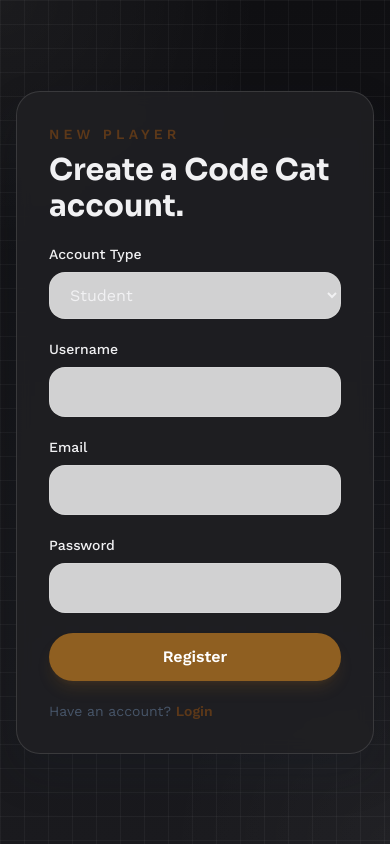
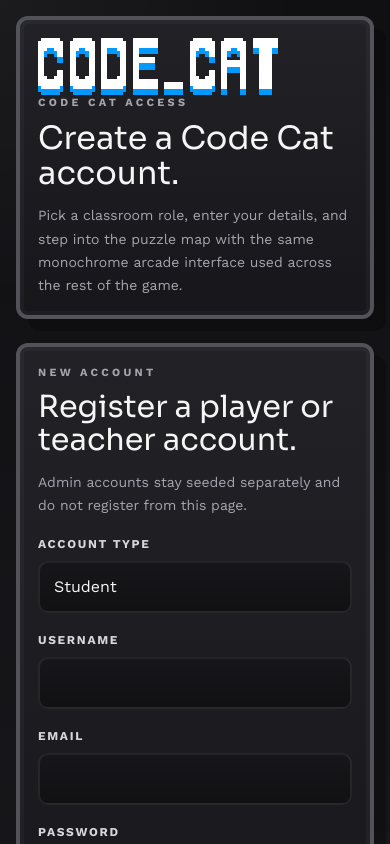
Before and after one commit to clintoy18/Code-Cat, a React (Vite) app in the folder apps/web/: page /register in a window 390 px wide. Shown: the top 844 px of the page. Built offline with nearby package versions, Linux system fonts and the light colour scheme; no server answers.

Commit message:
Recreate auth UI improvements

```diff
--- a/apps/web/src/features/auth/pages/LoginPage.tsx
+++ b/apps/web/src/features/auth/pages/LoginPage.tsx
@@ -8,6 +8,7 @@ import { Button } from '@/components/ui';
 import { api } from '@/lib/api';
 import { loginFormSchema, type LoginFormValues } from '@/lib/validators/auth';
 import { useAuth } from '@/hooks/useAuth';
+import codeCatLogo from '@/assets/codecat-logo.png';
 
 const destinationByRole: Record<Role, string> = {
   [Role.STUDENT]: '/',
@@ -53,44 +54,53 @@ export const LoginPage = () => {
   };
 
   return (
-    <div className="mx-auto flex min-h-screen max-w-md items-center px-4">
-      <form className="glass-panel w-full space-y-5 p-8" onSubmit={handleSubmit(onSubmit)}>
-        <div>
-          <p className="text-sm font-semibold uppercase tracking-[0.3em] text-brand-700">Player Login</p>
-          <h1 className="mt-2 font-display text-3xl font-bold">Start the next puzzle run.</h1>
-          <p className="mt-2 text-sm text-slate-600">Students play, teachers monitor progress, admins manage the platform.</p>
-        </div>
+    <div className="auth-shell">
+      <div className="auth-shell__panel">
+        <section className="auth-shell__hero">
+          <img src={codeCatLogo} alt="Code Cat" className="auth-shell__logo" />
+          <p className="auth-shell__eyebrow">Code Cat Access</p>
+          <h1 className="auth-shell__title">Start the next puzzle run.</h1>
+          <p className="auth-shell__copy">
+            Students solve rooms, teachers monitor progress, and admins manage the curriculum through the same
+            monochrome arcade system.
+          </p>
+        </section>
+
+        <form className="auth-card" onSubmit={handleSubmit(onSubmit)}>
+          <div className="auth-card__header">
+            <p className="auth-card__eyebrow">Player Login</p>
+            <h2 className="auth-card__title">Sign in to continue.</h2>
+            <p className="auth-card__body">Use your school account to resume the current mission.</p>
+          </div>
         {submissionError ? (
-          <div className="rounded-2xl border border-red-200 bg-red-50 px-4 py-3 text-sm text-red-700">
-            {submissionError}
-          </div>
+          <div className="auth-alert auth-alert--error">{submissionError}</div>
         ) : null}
-        <label className="block">
-          <span className="mb-2 block text-sm font-medium">Email</span>
-          <input
-            {...register('email')}
-            className="w-full rounded-2xl border border-[var(--color-line)] bg-white/80 px-4 py-3 outline-none focus:border-brand-400"
-          />
-          {errors.email ? <span className="mt-1 block text-sm text-red-600">{errors.email.message}</span> : null}
+        <label className="auth-field">
+          <span className="auth-field__label">Email</span>
+          <input {...register('email')} className="auth-field__input" autoComplete="email" />
+          {errors.email ? <span className="auth-field__error">{errors.email.message}</span> : null}
         </label>
-        <label className="block">
-          <span className="mb-2 block text-sm font-medium">Password</span>
+        <label className="auth-field">
+          <span className="auth-field__label">Password</span>
           <input
             type="password"
             {...register('password')}
-            className="w-full rounded-2xl border border-[var(--color-line)] bg-white/80 px-4 py-3 outline-none focus:border-brand-400"
+            className="auth-field__input"
+            autoComplete="current-password"
           />
-          {errors.password ? (
-            <span className="mt-1 block text-sm text-red-600">{errors.password.message}</span>
-          ) : null}
+          {errors.password ? <span className="auth-field__error">{errors.password.message}</span> : null}
         </label>
-        <Button type="submit" className="w-full" size="lg" isLoading={isSubmitting}>
+        <Button type="submit" className="pixel-button auth-card__submit w-full" size="lg" isLoading={isSubmitting}>
           Continue
         </Button>
-        <p className="text-sm text-slate-600">
-          Need an account? <Link to="/register" className="font-semibold text-brand-700">Register</Link>
+        <p className="auth-card__footer">
+          Need an account?{' '}
+          <Link to="/register" className="auth-card__link">
+            Register
+          </Link>
         </p>
-      </form>
+        </form>
+      </div>
     </div>
   );
 };
--- a/apps/web/src/features/auth/pages/RegisterPage.tsx
+++ b/apps/web/src/features/auth/pages/RegisterPage.tsx
@@ -8,6 +8,7 @@ import { Button } from '@/components/ui';
 import { api } from '@/lib/api';
 import { registerFormSchema, type RegisterFormValues } from '@/lib/validators/auth';
 import { useAuth } from '@/hooks/useAuth';
+import codeCatLogo from '@/assets/codecat-logo.png';
 
 const destinationByRole: Record<Role, string> = {
   [Role.STUDENT]: '/',
@@ -50,63 +51,65 @@ export const RegisterPage = () => {
   };
 
   return (
-    <div className="mx-auto flex min-h-screen max-w-md items-center px-4">
-      <form className="glass-panel w-full space-y-5 p-8" onSubmit={handleSubmit(onSubmit)}>
-        <div>
-          <p className="text-sm font-semibold uppercase tracking-[0.3em] text-brand-700">New Player</p>
-          <h1 className="mt-2 font-display text-3xl font-bold">Create a Code Cat account.</h1>
-        </div>
+    <div className="auth-shell">
+      <div className="auth-shell__panel">
+        <section className="auth-shell__hero">
+          <img src={codeCatLogo} alt="Code Cat" className="auth-shell__logo" />
+          <p className="auth-shell__eyebrow">Code Cat Access</p>
+          <h1 className="auth-shell__title">Create a Code Cat account.</h1>
+          <p className="auth-shell__copy">
+            Pick a classroom role, enter your details, and step into the puzzle map with the same monochrome arcade
+            interface used across the rest of the game.
+          </p>
+        </section>
+
+        <form className="auth-card" onSubmit={handleSubmit(onSubmit)}>
+          <div className="auth-card__header">
+            <p className="auth-card__eyebrow">New Account</p>
+            <h2 className="auth-card__title">Register a player or teacher account.</h2>
+            <p className="auth-card__body">Admin accounts stay seeded separately and do not register from this page.</p>
+          </div>
         {submissionError ? (
-          <div className="rounded-2xl border border-red-200 bg-red-50 px-4 py-3 text-sm text-red-700">
-            {submissionError}
-          </div>
+          <div className="auth-alert auth-alert--error">{submissionError}</div>
         ) : null}
-        <label className="block">
-          <span className="mb-2 block text-sm font-medium">Account Type</span>
-          <select
-            {...register('role')}
-            className="w-full rounded-2xl border border-[var(--color-line)] bg-white/80 px-4 py-3 outline-none focus:border-brand-400"
-          >
+        <label className="auth-field">
+          <span className="auth-field__label">Account Type</span>
+          <select {...register('role')} className="auth-field__input">
             <option value={Role.STUDENT}>Student</option>
             <option value={Role.TEACHER}>Teacher</option>
           </select>
         </label>
-        <label className="block">
-          <span className="mb-2 block text-sm font-medium">Username</span>
-          <input
-            {...register('username')}
-            className="w-full rounded-2xl border border-[var(--color-line)] bg-white/80 px-4 py-3 outline-none focus:border-brand-400"
-          />
-          {errors.username ? (
-            <span className="mt-1 block text-sm text-red-600">{errors.username.message}</span>
-          ) : null}
+        <label className="auth-field">
+          <span className="auth-field__label">Username</span>
+          <input {...register('username')} className="auth-field__input" autoComplete="username" />
+          {errors.username ? <span className="auth-field__error">{errors.username.message}</span> : null}
         </label>
-        <label className="block">
-          <span className="mb-2 block text-sm font-medium">Email</span>
-          <input
-            {...register('email')}
-            className="w-full rounded-2xl border border-[var(--color-line)] bg-white/80 px-4 py-3 outline-none focus:border-brand-400"
-          />
-          {errors.email ? <span className="mt-1 block text-sm text-red-600">{errors.email.message}</span> : null}
+        <label className="auth-field">
+          <span className="auth-field__label">Email</span>
+          <input {...register('email')} className="auth-field__input" autoComplete="email" />
+          {errors.email ? <span className="auth-field__error">{errors.email.message}</span> : null}
         </label>
-        <label className="block">
-          <span className="mb-2 block text-sm font-medium">Password</span>
+        <label className="auth-field">
+          <span className="auth-field__label">Password</span>
           <input
             type="password"
             {...register('password')}
-            className="w-full rounded-2xl border border-[var(--color-line)] bg-white/80 px-4 py-3 outline-none focus:border-brand-400"
+            className="auth-field__input"
+            autoComplete="new-password"
           />
-          {errors.password ? (
-            <span className="mt-1 block text-sm text-red-600">{errors.password.message}</span>
-          ) : null}
+          {errors.password ? <span className="auth-field__error">{errors.password.message}</span> : null}
         </label>
-        <Button type="submit" className="w-full" size="lg" isLoading={isSubmitting}>
+        <Button type="submit" className="pixel-button auth-card__submit w-full" size="lg" isLoading={isSubmitting}>
           Register
         </Button>
-        <p className="text-sm text-slate-600">
-          Have an account? <Link to="/login" className="font-semibold text-brand-700">Login</Link>
+        <p className="auth-card__footer">
+          Have an account?{' '}
+          <Link to="/login" className="auth-card__link">
+            Login
+          </Link>
         </p>
-      </form>
+        </form>
+      </div>
     </div>
   );
 };
--- a/apps/web/src/styles/index.css
+++ b/apps/web/src/styles/index.css
@@ -93,6 +93,178 @@ body {
     position: relative;
   }
 
+  .auth-shell {
+    min-height: 100vh;
+    padding: 24px;
+    display: grid;
+    place-items: center;
+    background:
+      radial-gradient(circle at top left, rgba(255, 255, 255, 0.05), transparent 26%),
+      radial-gradient(circle at bottom right, rgba(255, 255, 255, 0.04), transparent 22%),
+      linear-gradient(180deg, #101013 0%, #18181c 100%);
+  }
+
+  .auth-shell__panel {
+    width: min(1080px, 100%);
+    display: grid;
+    grid-template-columns: minmax(0, 1fr) minmax(360px, 440px);
+    gap: 24px;
+    align-items: stretch;
+  }
+
+  .auth-shell__hero,
+  .auth-card {
+    border-radius: 12px;
+    border: 4px solid rgba(94, 94, 102, 0.82);
+    background:
+      linear-gradient(180deg, rgba(34, 34, 39, 0.98), rgba(24, 24, 28, 0.96)),
+      linear-gradient(90deg, rgba(255, 255, 255, 0.04), rgba(255, 255, 255, 0));
+    box-shadow:
+      0 0 0 4px rgba(255, 255, 255, 0.03) inset,
+      12px 12px 0 rgba(0, 0, 0, 0.26);
+  }
+
+  .auth-shell__hero {
+    padding: 32px;
+    display: flex;
+    flex-direction: column;
+    justify-content: center;
+    min-height: 580px;
+  }
+
+  .auth-shell__logo {
+    width: min(320px, 76%);
+    height: auto;
+    image-rendering: pixelated;
+  }
+
+  .auth-shell__eyebrow,
+  .auth-card__eyebrow {
+    margin: 0;
+    font-size: 11px;
+    font-weight: 800;
+    letter-spacing: 0.3em;
+    text-transform: uppercase;
+    color: var(--text-2);
+  }
+
+  .auth-shell__title,
+  .auth-card__title {
+    margin: 10px 0 0;
+    font-family: 'Sora', sans-serif;
+    line-height: 1.08;
+    color: var(--text-0);
+  }
+
+  .auth-shell__title {
+    font-size: clamp(2rem, 4vw, 3.2rem);
+  }
+
+  .auth-card__title {
+    font-size: 1.9rem;
+  }
+
+  .auth-shell__copy,
+  .auth-card__body,
+  .auth-card__footer {
+    margin: 14px 0 0;
+    font-size: 14px;
+    line-height: 1.65;
+    color: var(--text-2);
+  }
+
+  .auth-card {
+    padding: 28px;
+    display: grid;
+    gap: 18px;
+    align-content: start;
+  }
+
+  .auth-card__header {
+    display: grid;
+    gap: 0;
+  }
+
+  .auth-card__submit {
+    margin-top: 4px;
+  }
+
+  .auth-card__link {
+    color: var(--text-0);
+    font-weight: 700;
+    text-decoration: none;
+    border-bottom: 1px solid rgba(255, 255, 255, 0.16);
+  }
+
+  .auth-card__link:hover,
+  .auth-card__link:focus-visible {
+    color: var(--text-1);
+    border-bottom-color: rgba(255, 255, 255, 0.28);
+    outline: none;
+  }
+
+  .auth-alert {
+    border-radius: 10px;
+    padding: 12px 14px;
+    border: 1px solid rgba(255, 255, 255, 0.12);
+    background: rgba(62, 56, 56, 0.72);
+    color: var(--text-1);
+    font-size: 13px;
+    line-height: 1.5;
+  }
+
+  .auth-alert--error {
+    border-color: rgba(171, 157, 157, 0.28);
+    background: linear-gradient(180deg, rgba(68, 62, 62, 0.9), rgba(52, 47, 47, 0.92));
+  }
+
+  .auth-field {
+    display: grid;
+    gap: 8px;
+  }
+
+  .auth-field__label {
+    font-size: 12px;
+    font-weight: 700;
+    letter-spacing: 0.14em;
+    text-transform: uppercase;
+    color: var(--text-1);
+  }
+
+  .auth-field__input {
+    width: 100%;
+    min-width: 0;
+    border-radius: 10px;
+    border: 2px solid rgba(255, 255, 255, 0.08);
+    background:
+      linear-gradient(180deg, rgba(23, 23, 27, 0.98), rgba(17, 17, 20, 0.98)),
+      linear-gradient(90deg, rgba(255, 255, 255, 0.03), rgba(255, 255, 255, 0));
+    padding: 12px 14px;
+    color: var(--text-0);
+    outline: none;
+    transition: border-color 140ms ease, box-shadow 140ms ease, background 140ms ease;
+    appearance: none;
+  }
+
+  .auth-field__input::placeholder {
+    color: rgba(215, 215, 220, 0.42);
+  }
+
+  .auth-field__input:hover {
+    border-color: rgba(255, 255, 255, 0.12);
+  }
+
+  .auth-field__input:focus {
+    border-color: rgba(196, 196, 202, 0.3);
+    box-shadow: 0 0 0 3px rgba(255, 255, 255, 0.05);
+  }
+
+  .auth-field__error {
+    font-size: 12px;
+    line-height: 1.45;
+    color: #c6b6b6;
+  }
+
   .pixel-kicker {
     margin: 0;
     font-size: 11px;
@@ -2039,6 +2211,14 @@ body {
     grid-template-columns: minmax(0, 1fr);
   }
 
+  .auth-shell__panel {
+    grid-template-columns: minmax(0, 1fr);
+  }
+
+  .auth-shell__hero {
+    min-height: 0;
+  }
+
   .pixel-card-grid {
     grid-template-columns: minmax(0, 1fr);
   }
@@ -2091,8 +2271,18 @@ body {
   }
 
   .pixel-hero,
-  .pixel-panel {
+  .pixel-panel,
+  .auth-shell__hero,
+  .auth-card {
     padding: 18px;
+  }
+
+  .auth-shell {
+    padding: 16px;
+  }
+
+  .auth-shell__logo {
+    width: min(240px, 80%);
   }
 
   .gameplay-focus__terminalFunctions,
```
